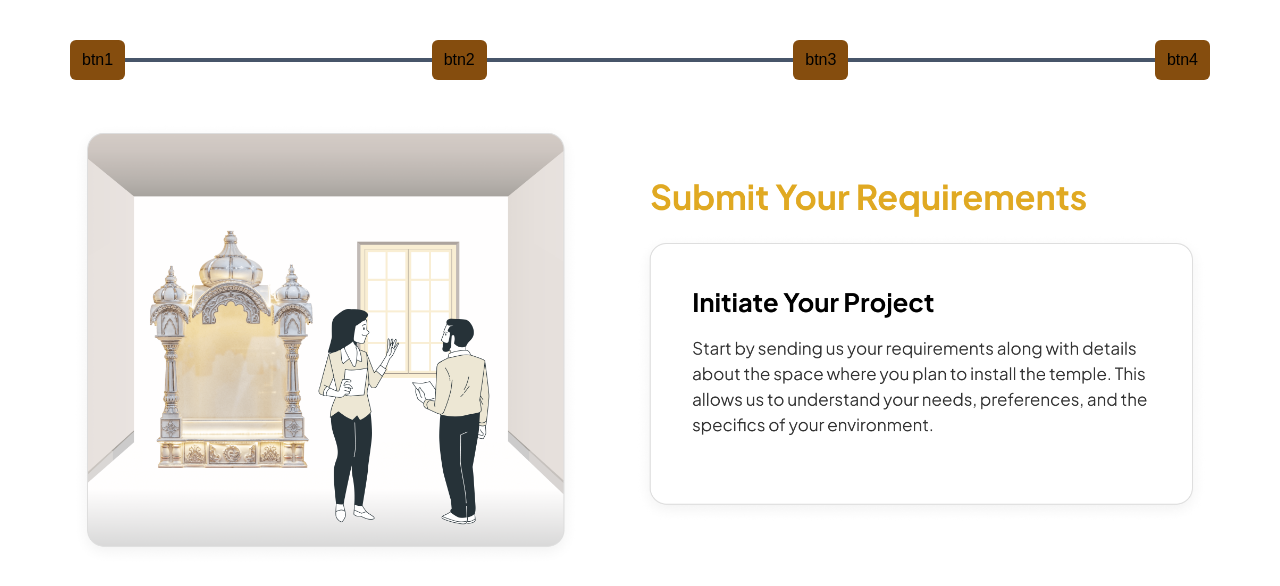
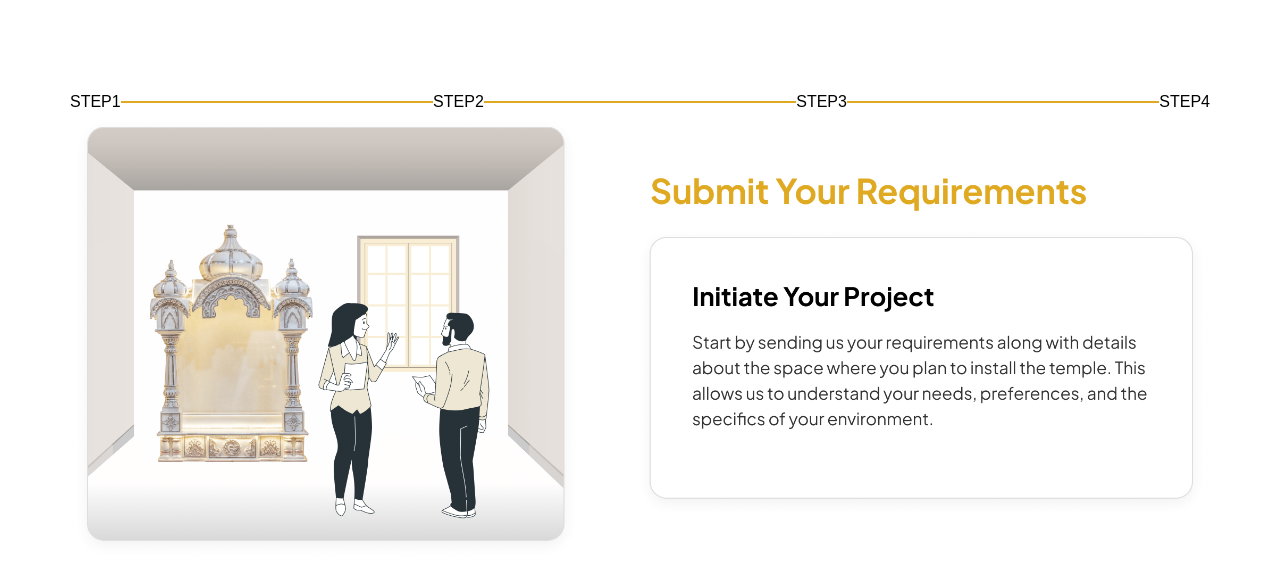
Before and after one commit to Pardeep-340/gsap-practice-react-Js, a React (Create React App) app: page / in a window 1280 px wide. Shown: the top 586 px of the page. Built offline with nearby package versions, Linux system fonts and the light colour scheme.

Commit message:
gsap animation in progress

```diff
--- a/src/App.css
+++ b/src/App.css
@@ -7,3 +7,53 @@ body {
 .content-section.active {
   display: block;
 }
+
+
+
+
+
+  .container {
+  max-width: 1140px;
+  margin: 0 auto;
+  padding-top: 10px;
+}
+
+.buttons_parent {
+  display: flex;
+  align-items: center;
+  justify-content: space-between;
+}
+
+.position_relative {
+  position: relative;
+}
+
+.step-button {
+  box-shadow: 0px 0px 0 0 #e0a922 inset;
+  transition: box-shadow 0.3s;
+}
+
+.line {
+  height: 2px;
+  background: #e0a922;
+  flex-grow: 1;
+  position: relative;
+}
+
+.line::before {
+  content: '';
+  position: absolute;
+  top: 0;
+  left: 0;
+  height: 100%;
+  width: var(--line-before-width);
+  background: #e0a922;
+}
+
+.overflow-hidden {
+  overflow: hidden;
+}
+
+.myRow {
+  display: flex;
+}
--- a/src/components/DreamTempleJourney.jsx
+++ b/src/components/DreamTempleJourney.jsx
@@ -52,6 +52,98 @@ const DreamTempleJourney = () => {
       updateRowWidth();
     }
 
+    // GSAP timeline and ScrollTrigger for step buttons and lines
+    const tl = gsap.timeline({
+      scrollTrigger: {
+        trigger: container,
+        start: "top 10%",
+        end: "+=400%",
+        scrub: 1,
+        pin: true,
+        onUpdate: (self) => {
+          const progress = self.progress;
+          const slideIndex = Math.floor(progress * 4); // Assuming there are 4 slides
+          goToSlide(slideIndex);
+        },
+      },
+    });
+
+    tl.fromTo(
+      ".step-button1",
+      {
+        boxShadow: "0px 0px 0 0 #e0a922 inset",
+      },
+      {
+        boxShadow: "85px 0px 0 0 #e0a922 inset",
+      },
+      0
+    )
+      .fromTo(
+        ".line1",
+        {
+          "--line-before-width": "0%",
+        },
+        {
+          "--line-before-width": "100%",
+        },
+        ">"
+      )
+      .fromTo(
+        ".step-button2",
+        {
+          boxShadow: "0px 0px 0 0 #e0a922 inset",
+        },
+        {
+          boxShadow: "85px 0px 0 0 #e0a922 inset",
+        },
+        ">"
+      )
+      .fromTo(
+        ".line2",
+        {
+          "--line-before-width": "0%",
+        },
+        {
+          "--line-before-width": "100%",
+        },
+        ">"
+      )
+      .fromTo(
+        ".step-button3",
+        {
+          boxShadow: "0px 0px 0 0 #e0a922 inset",
+        },
+        {
+          boxShadow: "85px 0px 0 0 #e0a922 inset",
+        },
+        ">"
+      )
+      .fromTo(
+        ".line3",
+        {
+          "--line-before-width": "0%",
+        },
+        {
+          "--line-before-width": "100%",
+        },
+        ">"
+      )
+      .fromTo(
+        ".step-button4",
+        {
+          boxShadow: "0px 0px 0 0 #e0a922 inset",
+        },
+        {
+          boxShadow: "85px 0px 0 0 #e0a922 inset",
+        },
+        ">"
+      );
+
+    const goToSlide = (slideIndex) => {
+      console.log("Go to slide", slideIndex);
+      // Add code to navigate to the appropriate slide based on slideIndex
+    };
+
     return () => {
       ScrollTrigger.getAll().forEach((trigger) => trigger.kill());
     };
@@ -63,14 +155,22 @@ const DreamTempleJourney = () => {
         className="container max-w-[1140px] mx-auto pt-10"
         ref={containerRef}
       >
-        <div className="flex justify-between items-center mb-10">
-          <button className="bg-yellow-800 px-3 py-2 rounded-md">btn1</button>
-          <span className="bg-slate-600 h-[4px] w-full"></span>
-          <button className="bg-yellow-800 px-3 py-2 rounded-md">btn2</button>
-          <span className="bg-slate-600 h-[4px] w-full"></span>
-          <button className="bg-yellow-800 px-3 py-2 rounded-md">btn3</button>
-          <span className="bg-slate-600 h-[4px] w-full"></span>
-          <button className="bg-yellow-800 px-3 py-2 rounded-md">btn4</button>
+        <div className="buttons_parent">
+          <div className="position_relative">
+            <button className="step-button step-button1">STEP1</button>
+          </div>
+          <div className="line line1"></div>
+          <div className="position_relative">
+            <button className="step-button step-button2">STEP2</button>
+          </div>
+          <div className="line line2"></div>
+          <div className="position_relative">
+            <button className="step-button step-button3">STEP3</button>
+          </div>
+          <div className="line line3"></div>
+          <div className="position_relative">
+            <button className="step-button step-button4">STEP4</button>
+          </div>
         </div>
         <div className="overflow-hidden">
           <div className="flex myRow" ref={rowRef}>
@@ -81,7 +181,7 @@ const DreamTempleJourney = () => {
           </div>
         </div>
       </div>
-      <div className="next-section">{/* Next section content */}</div>
+      <div className="next-section"></div>
     </div>
   );
 };
```
